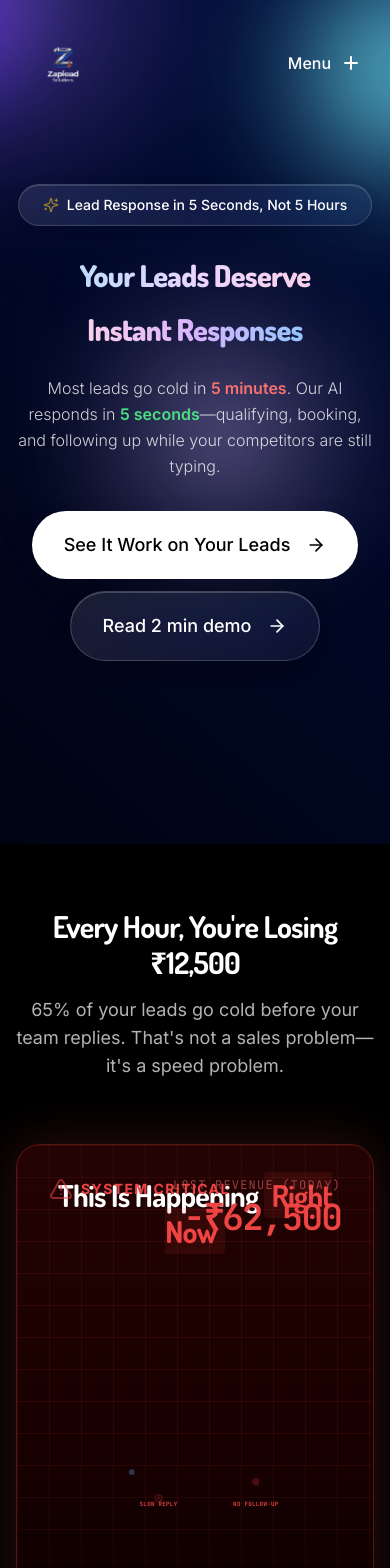
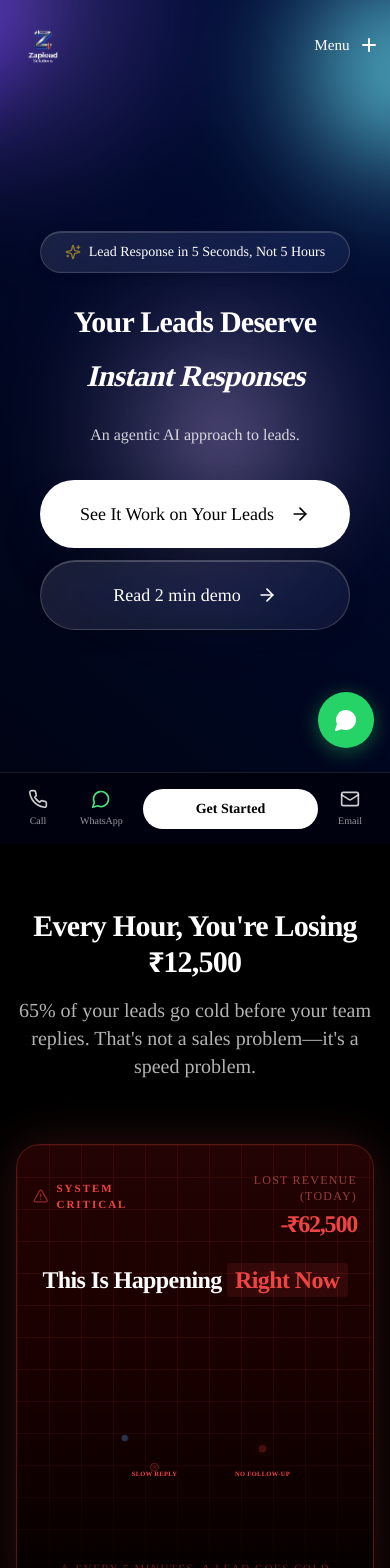
Before and after one commit to sanblah/Zapleadfinal, a Next.js app: page / in a window 390 px wide. Shown: the top 1568 px of the page. Built offline with nearby package versions, Linux system fonts and the light colour scheme.

Commit message:
Site refresh: Tinos font, peach theme, mobile compliance, bigger text, updated hero copy, chat agent styling, footer fix, API retry logic

```diff
--- a/app/globals.css
+++ b/app/globals.css
@@ -4,18 +4,18 @@
 
 @layer base {
   :root {
-    --font-inter: 'Inter', sans-serif;
-    --font-space-grotesk: 'Space Grotesk', sans-serif;
+    --font-inter: var(--font-tinos), 'Times New Roman', serif;
+    --font-space-grotesk: var(--font-tinos), 'Times New Roman', serif;
 
     --background: 0 0% 0%;
     /* Black */
-    --foreground: 0 0% 98%;
-    /* Almost white */
+    --foreground: 20 80% 93%;
+    /* Peach-tinted white */
 
     --muted: 0 0% 10%;
     /* Dark gray */
-    --muted-foreground: 0 0% 60%;
-    /* Medium gray */
+    --muted-foreground: 20 30% 65%;
+    /* Warm medium gray */
 
     --border: 0 0% 20%;
     /* Border gray */
@@ -31,7 +31,7 @@
 
     --secondary: 0 0% 15%;
     /* Slightly lighter than background */
-    --secondary-foreground: 0 0% 98%;
+    --secondary-foreground: 20 80% 93%;
 
     --accent: 210 100% 60%;
     /* Muted electric blue */
@@ -61,7 +61,7 @@
   h4,
   h5,
   h6 {
-    font-family: var(--font-heading), system-ui, sans-serif;
+    font-family: var(--font-tinos), 'Times New Roman', serif;
     font-weight: 600;
     letter-spacing: -0.02em;
   }
--- a/app/layout.tsx
+++ b/app/layout.tsx
@@ -1,45 +1,30 @@
 
-import { Inter, Space_Grotesk, JetBrains_Mono, Dosis } from "next/font/google";
+import { Tinos } from "next/font/google";
 import "./globals.css";
 import { StaggeredMenu } from "@/components/StaggeredMenu";
 import { Footer } from "@/components/footer";
 import { Sparkles } from "lucide-react";
 import SmoothScroll from "@/components/SmoothScroll";
+import MobileActions from "@/components/MobileActions";
 
-// Display font for headings - modern geometric sans
-const spaceGrotesk = Space_Grotesk({
+// Tinos — elegant serif for the entire site
+const tinos = Tinos({
   subsets: ["latin"],
-  variable: "--font-display",
+  variable: "--font-tinos",
   display: "swap",
-  weight: ["400", "500", "600", "700"],
-});
-
-// Body font - clean and readable
-const inter = Inter({
-  subsets: ["latin"],
-  variable: "--font-body",
-  display: "swap",
-});
-
-// Monospace font for technical elements
-const jetbrainsMono = JetBrains_Mono({
-  subsets: ["latin"],
-  variable: "--font-mono",
-  display: "swap",
-  weight: ["400", "500", "600"],
-});
-
-// Dosis font for titles - modern rounded sans
-const dosis = Dosis({
-  subsets: ["latin"],
-  variable: "--font-heading",
-  display: "swap",
-  weight: ["200", "300", "400", "500", "600", "700", "800"],
+  weight: ["400", "700"],
+  style: ["normal", "italic"],
 });
 
 export const metadata = {
   title: "ZapLead - AI Lead Pipeline Automation",
   description: "Turn leads into revenue with AI agents that capture, qualify, and book meetings 24/7. 92% conversion rate.",
+  viewport: {
+    width: "device-width",
+    initialScale: 1,
+    maximumScale: 1,
+    viewportFit: "cover" as const,
+  },
   icons: {
     icon: "/Zapleadlogo.png",
     shortcut: "/Zapleadlogo.png",
@@ -60,8 +45,8 @@ export default function RootLayout({
   children: React.ReactNode;
 }>) {
   return (
-    <html lang="en" className={`${spaceGrotesk.variable} ${inter.variable} ${jetbrainsMono.variable} ${dosis.variable}`}>
-      <body className={`${inter.variable} ${spaceGrotesk.variable} font-sans antialiased bg-background text-foreground`}>
+    <html lang="en" className={tinos.variable}>
+      <body className={`${tinos.variable} antialiased bg-background text-foreground`} style={{ fontFamily: "var(--font-tinos), 'Times New Roman', serif" }}>
         <a href="#main-content" className="skip-link">
           Skip to main content
         </a>
@@ -85,8 +70,9 @@ export default function RootLayout({
           displaySocials={true}
           displayItemNumbering={true}
         />
-        <main id="main-content" className="relative z-10 bg-background">{children}</main>
+        <main id="main-content" className="relative z-10 bg-background pb-16 md:pb-0">{children}</main>
         <Footer />
+        <MobileActions />
       </body>
     </html>
   );
--- a/app/page.tsx
+++ b/app/page.tsx
@@ -45,7 +45,7 @@ export default function HomePage() {
         <section className="relative min-h-screen flex items-center justify-center overflow-hidden">
 
           {/* Content */}
-          <div className="relative z-10 mx-auto max-w-6xl px-4 sm:px-6 py-20 sm:py-32 text-center overflow-visible">
+          <div className="relative z-10 mx-auto max-w-6xl px-4 pt-24 pb-20 sm:px-6 sm:py-32 text-center overflow-visible">
             <AnimatedContent delay={0} duration={0.8}>
               <Badge
                 variant="outline"
@@ -57,30 +57,30 @@ export default function HomePage() {
             </AnimatedContent>
 
             <AnimatedContent delay={0.15} duration={1}>
-              <h1 className="mb-4 sm:mb-6 text-3xl font-extrabold tracking-tight sm:text-5xl md:text-6xl lg:text-7xl leading-[1.15] pb-1">
-                <span className="bg-gradient-to-r from-blue-200 via-purple-200 to-pink-200 bg-clip-text text-transparent drop-shadow-2xl">
-                  Your Leads Deserve
-                </span>
+              <h1 className="mb-4 sm:mb-6 text-3xl font-bold tracking-tight sm:text-5xl md:text-6xl lg:text-7xl leading-[1.15] pb-1 text-white"
+                style={{ textShadow: "0 0 60px rgba(255,255,255,0.3), 0 0 120px rgba(82,39,255,0.2)" }}
+              >
+                Your Leads Deserve
               </h1>
             </AnimatedContent>
 
             <AnimatedContent delay={0.3} duration={1}>
-              <h1 className="mb-6 sm:mb-8 text-3xl font-extrabold tracking-tight sm:text-5xl md:text-6xl lg:text-7xl leading-[1.15] pb-1">
-                <span className="bg-gradient-to-r from-pink-200 via-purple-300 to-blue-300 bg-clip-text text-transparent drop-shadow-2xl">
-                  Instant Responses
-                </span>
+              <h1 className="mb-6 sm:mb-8 text-3xl font-bold tracking-tight sm:text-5xl md:text-6xl lg:text-7xl leading-[1.15] pb-1 text-white italic"
+                style={{ textShadow: "0 0 60px rgba(255,255,255,0.3), 0 0 120px rgba(82,39,255,0.2)" }}
+              >
+                Instant Responses
               </h1>
             </AnimatedContent>
 
             <AnimatedContent delay={0.45} duration={0.8} distance={30}>
               <p className="mb-8 sm:mb-12 text-base sm:text-xl md:text-2xl text-white/80 max-w-3xl mx-auto font-light leading-relaxed">
-                Most leads go cold in <span className="text-red-400 font-semibold">5 minutes</span>. Our AI responds in <span className="text-green-400 font-semibold">5 seconds</span>—qualifying, booking, and following up while your competitors are still typing.
+                An agentic AI approach to leads.
               </p>
             </AnimatedContent>
 
             <AnimatedContent delay={0.6} duration={0.8} distance={30}>
-              <div className="flex flex-col items-center justify-center gap-3 sm:gap-4 sm:flex-row">
-                <Link href="/contact">
+              <div className="flex w-full flex-col items-center justify-center gap-3 sm:gap-4 sm:flex-row">
+                <Link href="/contact" className="w-full sm:w-auto">
                   <Button
                     size="lg"
                     className="bg-white text-black hover:bg-white/90 hover:scale-105 px-8 sm:px-10 py-5 sm:py-6 text-lg sm:text-xl shadow-2xl rounded-full transition-all duration-300 w-full sm:w-auto"
@@ -89,7 +89,7 @@ export default function HomePage() {
                     <ArrowRight className="ml-2 h-5 w-5" />
                   </Button>
                 </Link>
-                <Link href="/work">
+                <Link href="/work" className="w-full sm:w-auto">
                   <Button
                     variant="glass"
                     size="lg"
@@ -120,7 +120,7 @@ export default function HomePage() {
                     encryptedClassName="text-white/40"
                   />
                 </h2>
-                <p className="text-lg text-white/70 max-w-2xl mx-auto">
+                <p className="text-xl sm:text-2xl text-white/70 max-w-2xl mx-auto">
                   65% of your leads go cold before your team replies. That&apos;s not a sales problem—it&apos;s a speed problem.
                 </p>
               </div>
@@ -155,7 +155,7 @@ export default function HomePage() {
                     encryptedClassName="text-white/40"
                   />
                 </h2>
-                <p className="text-xl text-white/70 max-w-2xl mx-auto">
+                <p className="text-xl sm:text-2xl text-white/70 max-w-2xl mx-auto">
                   This is the same AI your leads would talk to. <span className="text-blue-400 font-semibold">Ask anything</span>—pricing, availability, objections. Time the response.
                 </p>
               </div>
@@ -207,7 +207,7 @@ export default function HomePage() {
                       <CardTitle className="text-white text-2xl font-bold">1. We Audit Your Pipeline</CardTitle>
                     </CardHeader>
                     <CardContent>
-                      <p className="text-base text-white/80 leading-relaxed">
+                      <p className="text-lg text-white/80 leading-relaxed">
                         We analyze where leads come from, where they drop off, and what&apos;s costing you money. Takes 48 hours, not weeks.
                       </p>
                     </CardContent>
@@ -223,7 +223,7 @@ export default function HomePage() {
                       <CardTitle className="text-white text-2xl font-bold">2. We Deploy Your AI Agent</CardTitle>
                     </CardHeader>
                     <CardContent>
-                      <p className="text-base text-white/80 leading-relaxed">
+                      <p className="text-lg text-white/80 leading-relaxed">
                         Your AI goes live on web + WhatsApp, connected to your CRM and calendar. Zero code changes on your end.
                       </p>
                     </CardContent>
@@ -239,7 +239,7 @@ export default function HomePage() {
                       <CardTitle className="text-white text-2xl font-bold">3. We Optimize Weekly</CardTitle>
                     </CardHeader>
                     <CardContent>
-                      <p className="text-base text-white/80 leading-relaxed">
+                      <p className="text-lg text-white/80 leading-relaxed">
                         Every week we analyze conversations, fix drop-offs, and improve close rates. You get a dashboard, not homework.
                       </p>
                     </CardContent>
@@ -270,7 +270,7 @@ export default function HomePage() {
                     encryptedClassName="text-white/40"
                   />
                 </h2>
-                <p className="text-lg text-white/70">
+                <p className="text-xl sm:text-2xl text-white/70">
                   One system that handles the grunt work so your team handles closings.
                 </p>
               </div>
@@ -290,7 +290,7 @@ export default function HomePage() {
                     ].map((feature, index) => (
                       <li key={index} className="flex items-start gap-3">
                         <CheckCircle2 className="mt-0.5 h-5 w-5 shrink-0 text-white" />
-                        <span className="text-sm text-white/80">
+                        <span className="text-base sm:text-lg text-white/80">
                           {feature}
                         </span>
                       </li>
@@ -321,7 +321,7 @@ export default function HomePage() {
                   </h2>
                 </AnimatedContent>
                 <AnimatedContent delay={0.2} duration={0.8}>
-                  <p className="text-lg text-white/70">
+                  <p className="text-xl sm:text-2xl text-white/70">
                     See how Indian businesses are booking 3x more meetings with zero extra headcount.
                   </p>
                 </AnimatedContent>
@@ -349,10 +349,10 @@ export default function HomePage() {
                         <p className="text-sm text-white/60 mt-1">Implementation Partner: Zaplead Solutions</p>
                       </CardHeader>
                       <CardContent className="space-y-4">
-                        <p className="text-sm text-white/70 leading-relaxed">
+                        <p className="text-base sm:text-lg text-white/70 leading-relaxed">
                           Modernized pre-sales operations through workflow automation and AI-driven analysis—reducing manual effort, improving response times, and building a scalable system for customer interactions.
                         </p>
-                        <p className="text-sm text-white font-medium">
+                        <p className="text-base sm:text-lg text-white font-medium">
                           Reduced manual workload • Faster response times • Scalable AI-driven workflow
                         </p>
                         <Link
@@ -404,7 +404,7 @@ export default function HomePage() {
                 <AnimatedContent delay={0} duration={0.8} distance={50}>
                   <div className="text-center glass-card liquid-shine rounded-2xl p-8 transform-gpu">
                     <h3 className="mb-3 text-xl font-semibold text-white">AI Does the Busywork</h3>
-                    <p className="text-sm text-white/70 leading-relaxed">
+                    <p className="text-base sm:text-lg text-white/70 leading-relaxed">
                       Your AI handles inquiries, objections, and scheduling. Your team shows up ready to close—with full conversation context.
                     </p>
                   </div>
@@ -415,7 +415,7 @@ export default function HomePage() {
                     <h3 className="mb-3 text-xl font-semibold text-white">
                       Meetings Just Appear on Calendars
                     </h3>
-                    <p className="text-sm text-white/70 leading-relaxed">
+                    <p className="text-base sm:text-lg text-white/70 leading-relaxed">
                       Forget &apos;when are you free?&apos; — leads pick a slot, it lands on your calendar, they get a WhatsApp reminder. Done.
                     </p>
                   </div>
@@ -426,7 +426,7 @@ export default function HomePage() {
                     <h3 className="mb-3 text-xl font-semibold text-white">
                       See What&apos;s Actually Converting
                     </h3>
-                    <p className="text-sm text-white/70 leading-relaxed">
+                    <p className="text-base sm:text-lg text-white/70 leading-relaxed">
                       Which campaigns drive bookings? Where do leads ghost you? Know in 60 seconds, not 6 meetings.
                     </p>
                   </div>
--- /dev/null
+++ b/components/MobileActions.tsx
@@ -0,0 +1,92 @@
+"use client";
+
+import { useState, useEffect } from "react";
+import Link from "next/link";
+import { Phone, MessageCircle, Mail, X } from "lucide-react";
+
+export default function MobileActions() {
+    const [isVisible, setIsVisible] = useState(false);
+    const [isExpanded, setIsExpanded] = useState(false);
+
+    useEffect(() => {
+        // Only show on mobile
+        const checkMobile = () => {
+            setIsVisible(window.innerWidth < 768);
+        };
+
+        checkMobile();
+        window.addEventListener("resize", checkMobile);
+
+        return () => window.removeEventListener("resize", checkMobile);
+    }, []);
+
+    if (!isVisible) return null;
+
+    return (
+        <>
+            {/* Floating WhatsApp button */}
+            <a
+                href="https://wa.me/918657532671?text=Hi%2C%20I%27m%20interested%20in%20ZapLead"
+                target="_blank"
+                rel="noopener noreferrer"
+                className="fixed bottom-24 right-4 z-50 flex items-center justify-center w-14 h-14 rounded-full shadow-lg transition-transform duration-300 active:scale-90"
+                style={{
+                    background: "#25D366",
+                    boxShadow: "0 4px 20px rgba(37,211,102,0.4)",
+                }}
+                aria-label="Chat on WhatsApp"
+            >
+                <MessageCircle className="w-6 h-6 text-white" fill="white" />
+            </a>
+
+            {/* Sticky bottom CTA bar */}
+            <div
+                className="fixed bottom-0 left-0 right-0 z-50 border-t border-white/10 backdrop-blur-xl"
+                style={{
+                    background: "rgba(0,2,15,0.92)",
+                    paddingBottom: "env(safe-area-inset-bottom)",
+                }}
+            >
+                <div className="flex items-center justify-around py-2 px-4 gap-2">
+                    {/* Call button */}
+                    <a
+                        href="tel:+918657532671"
+                        className="flex flex-col items-center gap-1 py-2 px-3 rounded-xl transition-colors active:bg-white/10"
+                    >
+                        <Phone className="w-5 h-5 text-white/80" />
+                        <span className="text-[10px] text-white/60">Call</span>
+                    </a>
+
+                    {/* WhatsApp button */}
+                    <a
+                        href="https://wa.me/918657532671?text=Hi%2C%20I%27m%20interested%20in%20ZapLead"
+                        target="_blank"
+                        rel="noopener noreferrer"
+                        className="flex flex-col items-center gap-1 py-2 px-3 rounded-xl transition-colors active:bg-white/10"
+                    >
+                        <MessageCircle className="w-5 h-5 text-green-400" />
+                        <span className="text-[10px] text-white/60">WhatsApp</span>
+                    </a>
+
+                    {/* Get Started CTA */}
+                    <Link
+                        href="/contact"
+                        className="flex-1 max-w-[180px] text-center py-2.5 px-4 rounded-full text-sm font-bold text-black transition-transform active:scale-95"
+                        style={{ background: "white" }}
+                    >
+                        Get Started
+                    </Link>
+
+                    {/* Email button */}
+                    <a
+                        href="mailto:aizaplead@gmail.com"
+                        className="flex flex-col items-center gap-1 py-2 px-3 rounded-xl transition-colors active:bg-white/10"
+                    >
+                        <Mail className="w-5 h-5 text-white/80" />
+                        <span className="text-[10px] text-white/60">Email</span>
+                    </a>
+                </div>
+            </div>
+        </>
+    );
+}
--- a/components/StaggeredMenu.tsx
+++ b/components/StaggeredMenu.tsx
@@ -542,9 +542,9 @@ export const StaggeredMenu: React.FC<StaggeredMenuProps> = ({
 .sm-scope .sm-panel-item:hover { color: var(--sm-accent, #ff0000); }
 .sm-scope .sm-panel-list[data-numbering] { counter-reset: smItem; }
 .sm-scope .sm-panel-list[data-numbering] .sm-panel-item::after { counter-increment: smItem; content: counter(smItem, decimal-leading-zero); position: absolute; top: 0.1em; right: 2em; font-size: 16px; font-weight: 400; color: var(--sm-accent, #ff0000); letter-spacing: 0; pointer-events: none; user-select: none; opacity: var(--sm-num-opacity, 0); }
-@media (max-width: 1024px) { .sm-scope .staggered-menu-panel { width: 100%; left: 0; right: 0; } .sm-scope .staggered-menu-wrapper[data-open] .sm-logo-img { filter: invert(100%); } }
+@media (max-width: 1024px) { .sm-scope .staggered-menu-header { padding: 1.25rem 1rem; } .sm-scope .staggered-menu-panel { width: 100%; left: 0; right: 0; padding: 5.5rem 1.25rem 1.5rem 1.25rem; } .sm-scope .staggered-menu-wrapper[data-open] .sm-logo-img { filter: invert(100%); } .sm-scope .sm-panel-item { font-size: clamp(2rem, 8vw, 2.4rem); } }
 @media (max-width: 1024px) { .sm-scope .sm-logo-img { height: 74px; } }
-@media (max-width: 640px) { .sm-scope .staggered-menu-panel { width: 100%; left: 0; right: 0; } .sm-scope .sm-logo-img { height: 62px; } .sm-scope .staggered-menu-wrapper[data-open] .sm-logo-img { filter: invert(100%); } }
+@media (max-width: 640px) { .sm-scope .staggered-menu-header { padding: 1rem 0.875rem; } .sm-scope .staggered-menu-panel { width: 100%; left: 0; right: 0; padding: 5rem 1rem 1.25rem 1rem; } .sm-scope .sm-logo-img { height: 58px; } .sm-scope .sm-toggle { font-size: 0.95rem; } .sm-scope .sm-socials-link { font-size: 1.05rem; } .sm-scope .staggered-menu-wrapper[data-open] .sm-logo-img { filter: invert(100%); } }
       `}</style>
     </div>
   );
--- a/components/infographics/PipelineLeakage.tsx
+++ b/components/infographics/PipelineLeakage.tsx
@@ -30,7 +30,7 @@ const PipelineLeakage = () => {
 
     return (
         <motion.div
-            className="w-full max-w-4xl mx-auto p-8 bg-black/90 border border-red-500/30 rounded-3xl backdrop-blur-xl overflow-hidden relative min-h-[550px] flex flex-col items-center justify-center shadow-[0_0_50px_rgba(239,68,68,0.2)]"
+            className="relative mx-auto flex w-full max-w-4xl flex-col items-center justify-center overflow-hidden rounded-3xl border border-red-500/30 bg-black/90 p-4 shadow-[0_0_50px_rgba(239,68,68,0.2)] backdrop-blur-xl sm:p-8 min-h-[460px] sm:min-h-[550px]"
             animate={shake ? { x: [-5, 5, -5, 5, 0], backgroundColor: "rgba(50, 0, 0, 0.9)" } : { backgroundColor: "rgba(0, 0, 0, 0.9)" }}
             transition={{ duration: 0.2 }}
         >
@@ -38,25 +38,27 @@ const PipelineLeakage = () => {
             <div className="absolute inset-0 bg-[linear-gradient(to_right,#ef44441a_1px,transparent_1px),linear-gradient(to_bottom,#ef44441a_1px,transparent_1px)] bg-[size:32px_32px]" />
             <div className="absolute inset-0 bg-gradient-to-b from-red-900/10 via-transparent to-black/90 pointer-events-none" />
 
-            {/* Revenue Lost Ticker */}
-            <div className="absolute top-8 right-8 z-20 text-right">
+            {/* Revenue Lost + System Status */}
+            <div className="z-20 mb-3 flex w-full items-start justify-between gap-3 sm:mb-0 sm:block">
+                <div className="mb-4 mt-2 flex items-center gap-2 sm:absolute sm:left-8 sm:top-8 sm:mb-0 sm:mt-0">
+                    <AlertTriangle className="h-4 w-4 text-red-500 animate-pulse sm:h-5 sm:w-5" />
+                    <span className="text-red-500 font-bold tracking-[0.18em] uppercase text-[11px] sm:text-sm">System Critical</span>
+                </div>
+                <div className="text-right sm:absolute sm:right-8 sm:top-8">
                 <p className="text-red-400 text-xs font-mono uppercase tracking-widest mb-1 animate-pulse">Lost Revenue (Today)</p>
-                <div className="text-4xl font-black text-red-500 font-mono tracking-tighter tabular-nums">
+                <div className="text-2xl sm:text-4xl font-black text-red-500 font-mono tracking-tighter tabular-nums">
                     -₹{revenueLost.toLocaleString()}
                 </div>
             </div>
 
-            <div className="absolute top-8 left-8 z-20 flex items-center gap-2">
-                <AlertTriangle className="text-red-500 animate-pulse" />
-                <span className="text-red-500 font-bold tracking-widest uppercase text-sm">System Critical</span>
             </div>
 
-            <h3 className="text-3xl font-bold text-white mb-12 z-10 tracking-tight text-center">
+            <h3 className="z-10 mb-8 mt-3 text-center text-2xl font-bold tracking-tight text-white sm:mb-12 sm:mt-0 sm:text-3xl">
                 This Is Happening <span className="text-red-500 bg-red-500/10 px-2 py-1 rounded">Right Now</span>
             </h3>
 
-            <div className="relative w-full max-w-2xl h-[350px]">
-                <svg className="w-full h-full overflow-visible" viewBox="0 0 600 300">
+            <div className="relative h-[220px] w-full max-w-2xl sm:h-[350px]">
+                <svg className="h-full w-full" viewBox="0 0 600 300">
                     <defs>
                         <linearGradient id="pipeGradient" x1="0%" y1="0%" x2="100%" y2="0%">
                             <stop offset="0%" stopColor="#334155" stopOpacity="0.5" />
@@ -98,8 +100,8 @@ const PipelineLeakage = () => {
                 </svg>
             </div>
 
-            <div className="z-10 mt-2 text-center">
-                <p className="text-red-500/80 text-sm uppercase tracking-widest font-mono animate-pulse">
+            <div className="z-10 mt-3 text-center sm:mt-2">
+                <p className="text-red-500/80 text-[11px] sm:text-sm uppercase tracking-[0.14em] sm:tracking-widest font-mono animate-pulse">
                     ⚠ EVERY 5 MINUTES, A LEAD GOES COLD
                 </p>
             </div>
--- a/tailwind.config.ts
+++ b/tailwind.config.ts
@@ -38,11 +38,11 @@ const config: Config = {
         sm: "calc(var(--radius) - 4px)",
       },
       fontFamily: {
-        display: ["var(--font-display)", "system-ui", "sans-serif"],
-        body: ["var(--font-body)", "system-ui", "sans-serif"],
-        sans: ["var(--font-body)", "system-ui", "sans-serif"],
-        mono: ["var(--font-mono)", "monospace"],
-        heading: ["var(--font-heading)", "system-ui", "sans-serif"],
+        display: ["var(--font-tinos)", "'Times New Roman'", "serif"],
+        body: ["var(--font-tinos)", "'Times New Roman'", "serif"],
+        sans: ["var(--font-tinos)", "'Times New Roman'", "serif"],
+        mono: ["var(--font-tinos)", "'Times New Roman'", "serif"],
+        heading: ["var(--font-tinos)", "'Times New Roman'", "serif"],
       },
       animation: {
         first: "moveVertical 30s ease infinite",
```
Also changed, not shown: components/footer.tsx (+4 -4 lines), components/infographics/ZapleadSolution.tsx (+6 -6 lines), components/interactive/AIPlayground.tsx (+22 -20 lines).
